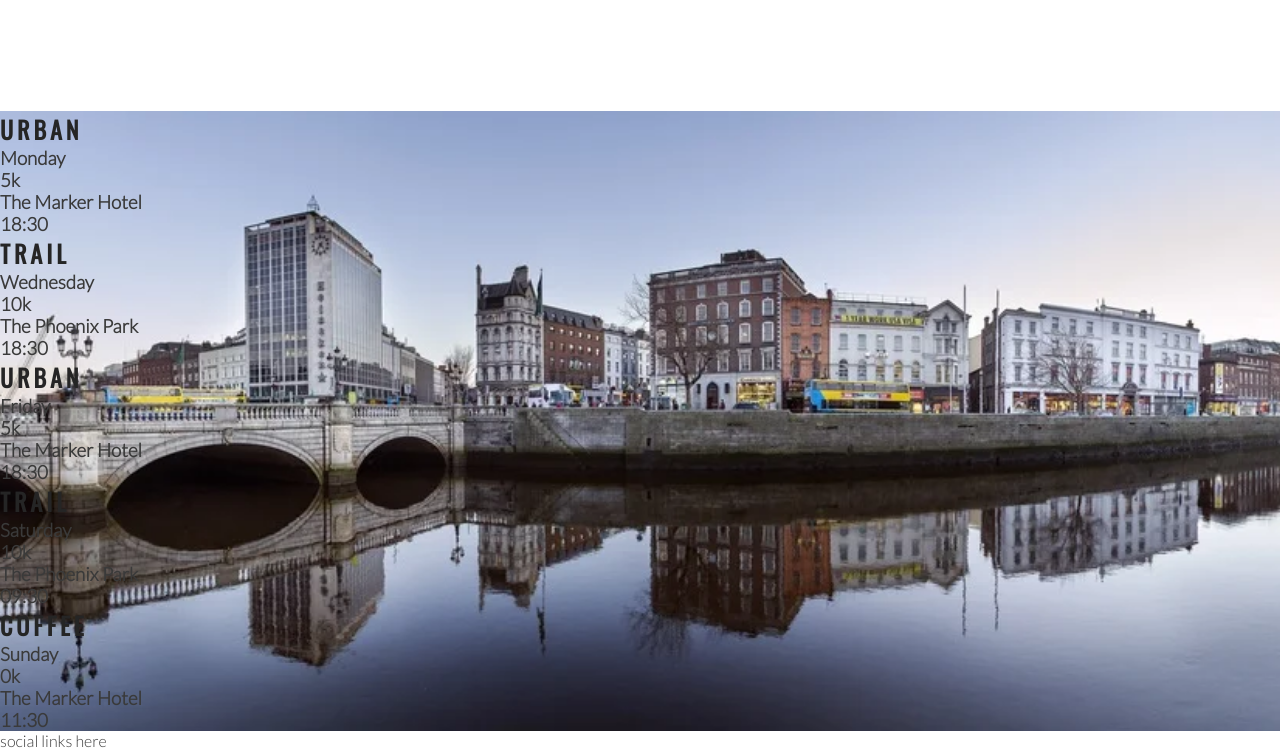
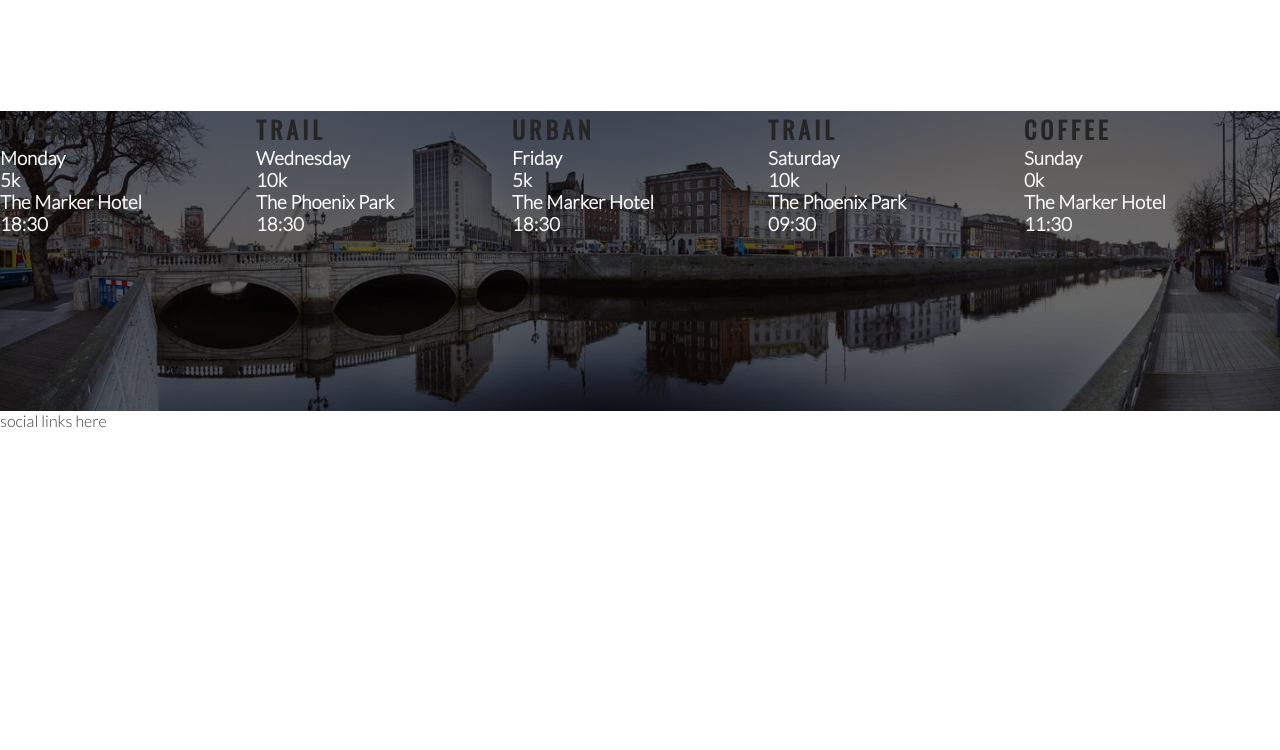
Before and after one commit to JamieTrev/love-runnning, a plain HTML site: page index.html in a window 1280 px wide. Shown: the part 1184-1934 px from the top of the page. After the commit the page ends 1614 px from the top, so only its background shows below. Drawn offline with nearby package versions, Linux system fonts and the light colour scheme.

Commit message:
Add background image to times selection

```diff
--- a/assets/css/style.css
+++ b/assets/css/style.css
@@ -202,3 +202,11 @@ hr {
     width: 100%;
     overflow: hidden;
 }
+
+#times div {
+    color: #fafafa;
+    background-color: rgba(0, 0, 0, .6);
+    width: 20%;
+    height: 300px;
+    float: left;
+}
```
